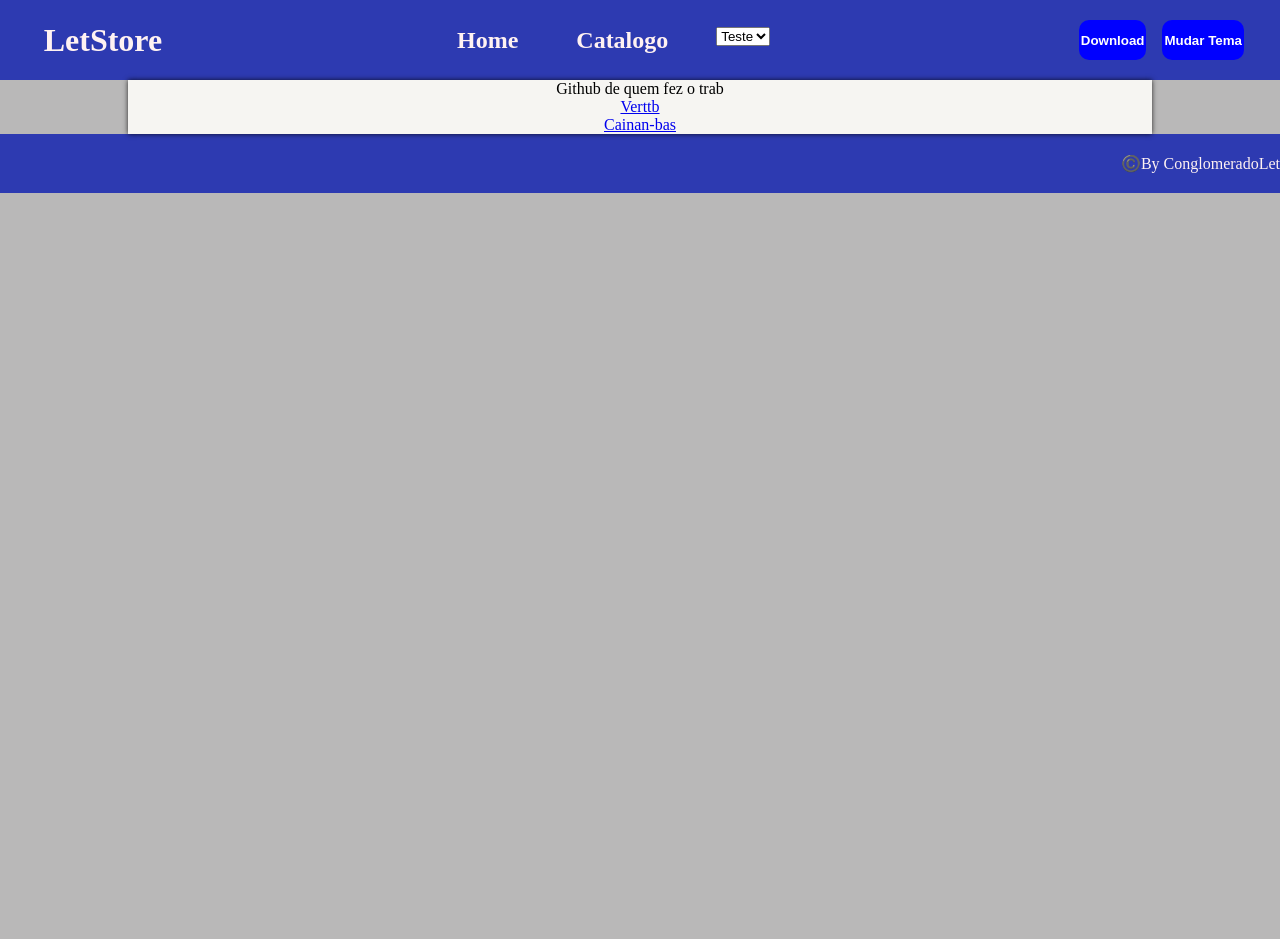
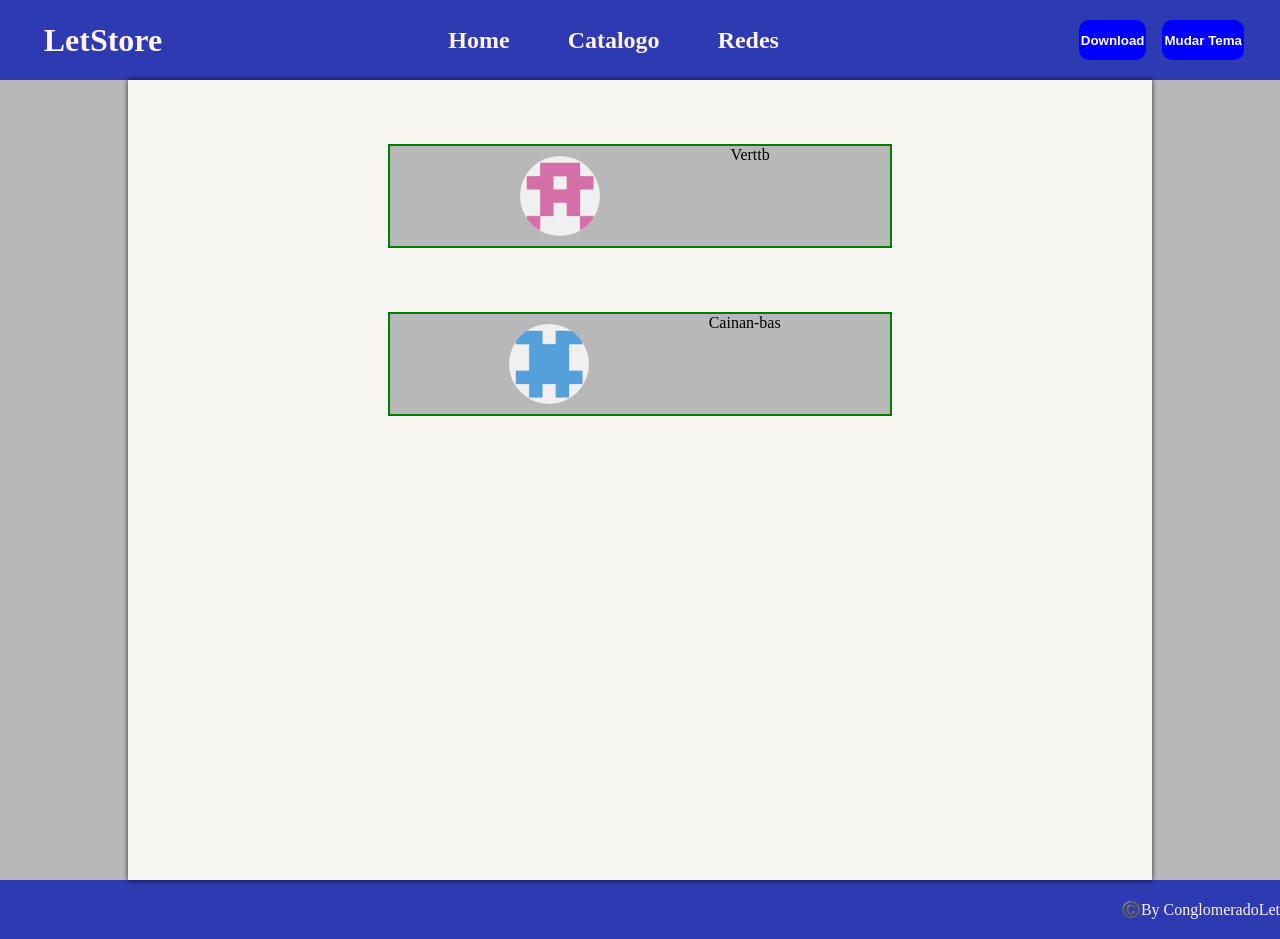
Before and after one commit to VerttB/TrabalhoEDII, a Flask app: page /about in a window 1280 px wide. Before the commit the page ends 193 px from the top, so only its background shows below. Run offline with Flask 3, Linux system fonts and the light colour scheme; some libraries are stand-ins or nearby versions.

Commit message:
Consertando os links da paginação

```diff
--- a/funcoesSite.py
+++ b/funcoesSite.py
@@ -2,6 +2,7 @@ from flask_paginate import Pagination, get_page_parameter
 
 def get_pagina(dados, inicio, qtd_por_pagina):
     novo_dicionario = {}
+    inicio+=1 #O indice tem que começar em 1
     for item_id, item in dados.items():
         if inicio <= int(item_id) < (inicio + qtd_por_pagina):
             novo_dicionario[item_id] = item
--- a/main.py
+++ b/main.py
@@ -15,11 +15,12 @@ def principal():
 @app.route('/catalogo')
 def catalogo():
     catalogo = dicionario.lerArquivo()  # Supondo que lerArquivo() é uma função que retorna o dicionário
+    total = len(catalogo)
     pagina = request.args.get(get_page_parameter(), type=int, default=1)
-    qtd_por_pagina = 13
-    total = len(catalogo)
+    qtd_por_pagina = 15
+
     pagination_data = funcoesSite.get_pagina(catalogo, (pagina - 1) * qtd_por_pagina, qtd_por_pagina)
-    paginacao = Pagination(page=pagina, total=total, qtd_per_page=qtd_por_pagina, per_page = qtd_por_pagina, format_number=True)
+    paginacao = Pagination(page=pagina, total=total, qtd_per_page=qtd_por_pagina, per_page = qtd_por_pagina,search =False, format_number=True, aria_label='e')
     return render_template('catalogo.html', paginacao = paginacao, catalogo = pagination_data)
 
 @app.route('/about')
--- /dev/null
+++ b/static/styles/about.css
@@ -0,0 +1,25 @@
+@import url(variaveis.css);
+
+.about{
+    flex-direction: column;
+}
+.lista__link{
+    list-style: none;
+    display: flex;
+    justify-content: space-evenly;
+    vertical-align: middle;
+    border: 2px solid green;
+    background-color: var(--cor-de-fundo);
+    width: 500px;
+    margin: 64px 0px;
+}
+.lista__link img{
+    width: 5rem;
+    border-radius: 100%;
+    margin: 10px 10px;
+}
+
+.lista__link a{
+    text-decoration: none;
+    color: var(--cor-texto) ;
+}
--- a/static/styles/indexStyle.css
+++ b/static/styles/indexStyle.css
@@ -109,9 +109,7 @@ body{
     height: 80vh;
 }
 
-.about{
-    flex-direction: column;
-}
+
 
 .bloco{
     background-color: var(--cor-de-fundo-bloco) ;
@@ -121,7 +119,7 @@ body{
     display: flex;
     flex-direction:column;
     align-items: center;
-    height: 100%;
+    height: 100vh;
     box-shadow: 0px 0px 5px rgba(0,0,0,0.8);
 }
 
--- a/templates/about.html
+++ b/templates/about.html
@@ -4,6 +4,8 @@
     <meta name="viewport" content="width=device-width, initial-scale=1.0">
     <link rel="stylesheet" href="{{url_for('static', filename='styles/reset.css')}}">
     <link rel="stylesheet" href="{{ url_for('static', filename='styles/indexStyle.css')}}">
+    <link rel="stylesheet" href="{{ url_for('static', filename='styles/about.css')}}">
+
     <title>Document</title>
 </head>
 <body>
@@ -11,11 +13,18 @@
 
     {%block content%}
     <main>
-        <section class="conteudo about">
-            <diva class="bloco">
-           <p class="conteudo__texto">Github de quem fez o trab</p>
-           <a href="https://github.com/verttb">Verttb</a>
-           <a href="https://github.com/Cainan-bas">Cainan-bas</a>
+        <section class="conteudo ">
+            <div class="about bloco ">
+
+           <div class="about__links">
+           <ul class="lista">
+           <li class="lista__link"><img src="{{ url_for('static', filename='assets/alysson.png')}}" alt="">
+            <a href="https://github.com/verttb">Verttb</a></li>
+
+           <li class="lista__link"><img src="{{ url_for('static', filename='assets/cainan.png')}}" alt="">
+            <a href="https://github.com/Cainan-bas">Cainan-bas</a></li>
+        </ul>
+        </div>
         </div>
         </section>
     </main>
--- a/templates/header.html
+++ b/templates/header.html
@@ -14,9 +14,7 @@
     <ul class="cabecalho__lista">
         <li><a class="cabecalho__lista__link" href="{{url_for('principal')}}">Home</a></li>
         <li><a class="cabecalho__lista__link" href="{{url_for('catalogo')}}">Catalogo</a></li>
-        <li> <select name="Sobre Nós">
-         <option value=""><a href="www.youtube.com">Teste</a></option>
-        </select></li>
+        <li> <a class="cabecalho__lista__link" href="{{url_for('about')}}">Redes</a></li>
 
     </ul>
     <div class="cabecalho__extras">
```
Also changed, not shown: static/styles/catalogo.css (+8 -9 lines), static/styles/paginacao.css (+18 -3 lines), static/assets/alysson.png (added), static/assets/cainan.png (added).
